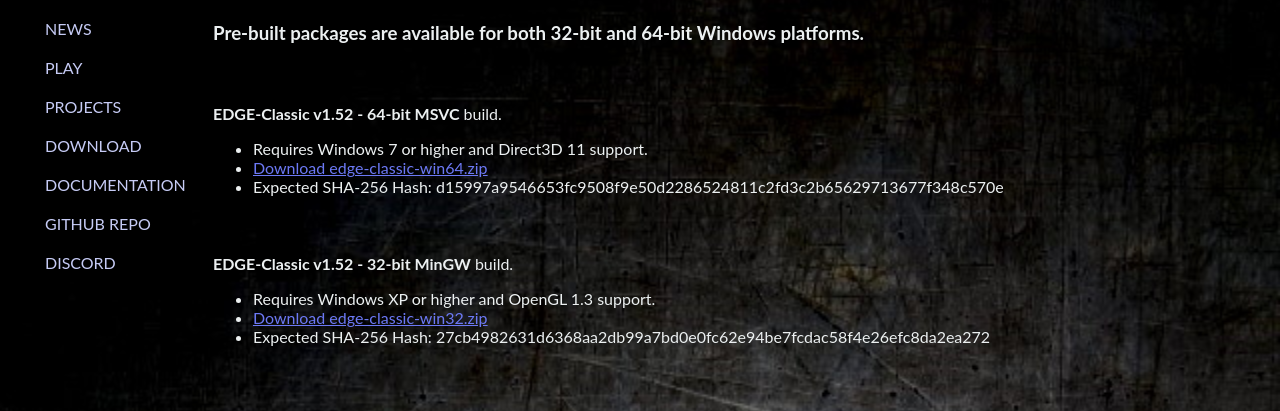
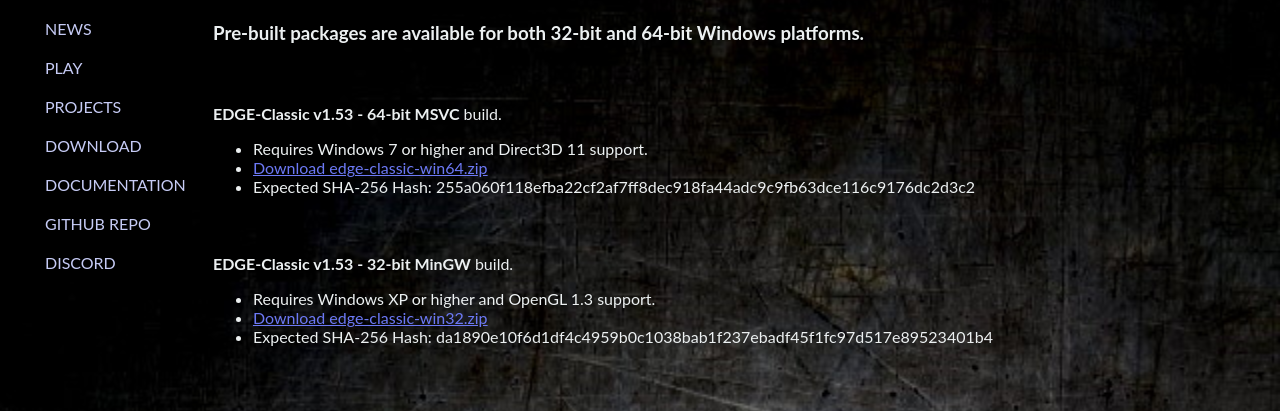
Before and after one commit to edge-classic/edge-classic.github.io, a Jekyll site: the page download.html, which Jekyll copies as it is, in a window 1280 px wide. Shown: the part 186-597 px from the top of the page. Built offline with Jekyll 4.4.1, drawn with Linux system fonts in a browser that asks for light colours.

Commit message:
Update for 1.53 release

```diff
--- a/download.html
+++ b/download.html
@@ -39,19 +39,19 @@
 			<br><br>
 		</td></tr>
 		<tr><td>
-		 <b>EDGE-Classic v1.52 - 64-bit MSVC</b> build.
+		 <b>EDGE-Classic v1.53 - 64-bit MSVC</b> build.
 		 <ul dir="auto">
 			<li>Requires Windows 7 or higher and Direct3D 11 support.<br>
-			<li><a href="https://github.com/edge-classic/EDGE-classic/releases/download/1.52/edge-classic-win64.zip">Download edge-classic-win64.zip</a></li>
-			<li>Expected SHA-256 Hash: d15997a9546653fc9508f9e50d2286524811c2fd3c2b65629713677f348c570e</li>
+			<li><a href="https://github.com/edge-classic/EDGE-classic/releases/download/1.53/edge-classic-win64.zip">Download edge-classic-win64.zip</a></li>
+			<li>Expected SHA-256 Hash: 255a060f118efba22cf2af7ff8dec918fa44adc9c9fb63dce116c9176dc2d3c2</li>
 			</ul><br><br>
 		</td></tr>
 		<tr><td>
-		 <b>EDGE-Classic v1.52 - 32-bit MinGW</b> build.
+		 <b>EDGE-Classic v1.53 - 32-bit MinGW</b> build.
 		  <ul dir="auto">
 			<li>Requires Windows XP or higher and OpenGL 1.3 support.<br>
-			<li><a href="https://github.com/edge-classic/EDGE-classic/releases/download/1.52/edge-classic-win32.zip">Download  edge-classic-win32.zip</a></li>
-			<li>Expected SHA-256 Hash: 27cb4982631d6368aa2db99a7bd0e0fc62e94be7fcdac58f4e26efc8da2ea272</li>
+			<li><a href="https://github.com/edge-classic/EDGE-classic/releases/download/1.53/edge-classic-win32.zip">Download  edge-classic-win32.zip</a></li>
+			<li>Expected SHA-256 Hash: da1890e10f6d1df4c4959b0c1038bab1f237ebadf45f1fc97d517e89523401b4</li>
 		</ul><br><br>
 		</td></tr>
 
```
Also changed, not shown: documentation.html (+6 -6 lines), news.html (+27 -0 lines).
